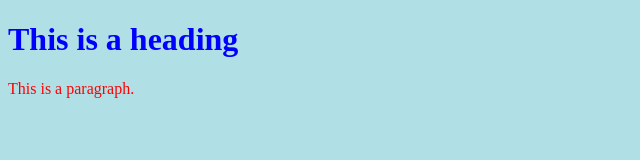
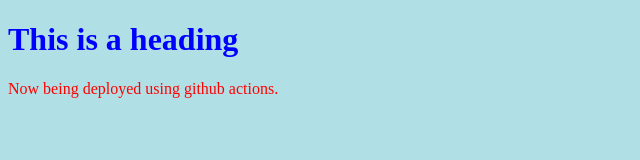
Before and after one commit to Steed665/GitHubTutorialCLI, a plain HTML site: page index.html in a window 1280 px wide. Shown: the whole page, without its empty margins (0-640 px from the left). Drawn offline with Linux system fonts and the light colour scheme.

Commit message:
deployment text added

```diff
--- a/index.html
+++ b/index.html
@@ -10,7 +10,7 @@ p    {color: red;}
 <body>
 
 <h1>This is a heading</h1>
-<p>This is a paragraph.</p>
+<p>Now being deployed using github actions.</p>
 
 </body>
 </html>
```
